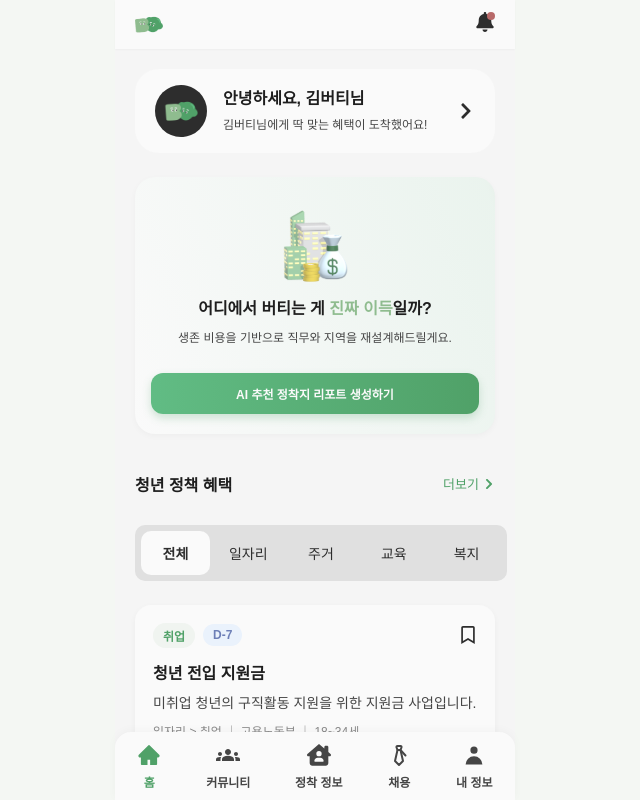
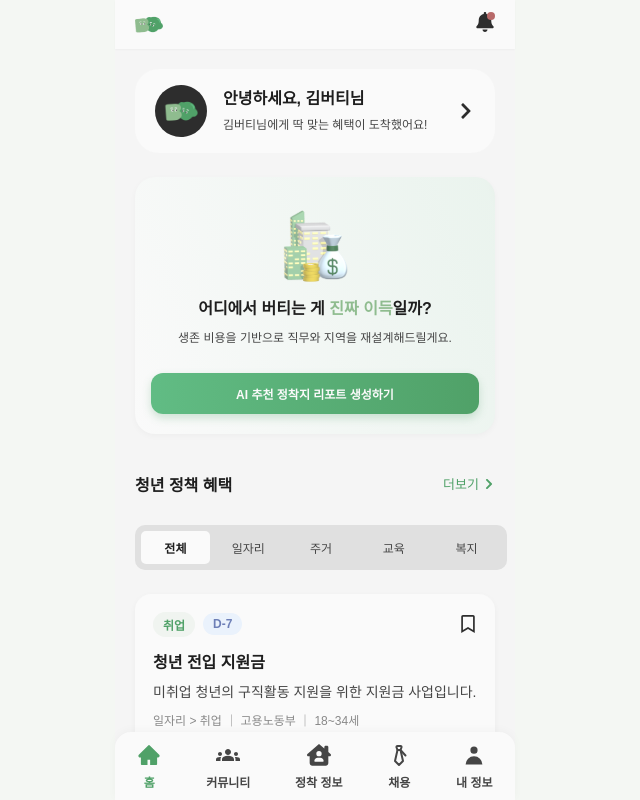
Before and after one commit to 1000hyehyang/burty-frontend, a React (Vite) app: page / in a window 1280 px wide. Shown: the top 800 px of the page, without its empty margins (325-965 px from the left). Built offline with nearby package versions, Linux system fonts and the light colour scheme; a web font is replaced by a local one.

Commit message:
feat : 카테고리 탭 분리 및 styled components prefix DOM 전달 문제 수정

```diff
--- /dev/null
+++ b/src/components/Common/CategoryTabs.tsx
@@ -0,0 +1,51 @@
+import styled from "styled-components";
+
+interface CategoryTabsProps {
+  categories: string[];
+  selected: string;
+  onSelect: (value: string) => void;
+}
+
+const Container = styled.div`
+  background-color: var(--variable-collection-bg-300);
+  border-radius: 10px;
+  width: 100%;
+  padding: 6px;
+  display: flex;
+  justify-content: space-between;
+  align-items: center;
+  gap: 4px;
+`;
+
+const Tab = styled.button<{ $active: boolean }>`
+  flex: 1;
+  padding: 8px 0;
+  font-size: 12px;
+  font-weight: ${({ $active }) => ($active ? 600 : 500)};
+  background-color: ${({ $active }) =>
+    $active ? "var(--variable-collection-bg-100)" : "transparent"};
+  border-radius: 5px;
+  color: ${({ $active }) =>
+    $active ? "var(--variable-collection-text-100)" : "var(--variable-collection-text-300)"};
+  text-align: center;
+  transition: all 0.2s ease-in-out;
+
+  &:hover {
+    background-color: ${({ $active }) =>
+      $active ? "var(--variable-collection-bg-100)" : "rgba(255,255,255,0.3)"};
+  }
+`;
+
+const CategoryTabs = ({ categories, selected, onSelect }: CategoryTabsProps) => {
+  return (
+    <Container>
+      {categories.map((cat) => (
+        <Tab key={cat} $active={selected === cat} onClick={() => onSelect(cat)}>
+          {cat}
+        </Tab>
+      ))}
+    </Container>
+  );
+};
+
+export default CategoryTabs;
--- a/src/components/Policy/PolicyCard.tsx
+++ b/src/components/Policy/PolicyCard.tsx
@@ -13,12 +13,11 @@ interface PolicyCardProps {
   isClosed?: boolean;
 }
 
-const Card = styled.div<{ closed: boolean }>`
+const Card = styled.div`
   background-color: var(--variable-collection-bg-100);
   border-radius: 16px;
   padding: 18px;
   margin-bottom: 16px;
-  opacity: ${({ closed }) => (closed ? 0.6 : 1)};
   box-shadow: 0 2px 6px rgba(0, 0, 0, 0.04);
 `;
 
@@ -35,13 +34,13 @@ const TagGroup = styled.div`
   align-items: center;
 `;
 
-const BookmarkButton = styled.button<{ active: boolean }>`
+const BookmarkButton = styled.button<{ $active: boolean }>`
   all: unset;
   cursor: pointer;
   display: flex;
   align-items: center;
-  color: ${({ active }) =>
-    active ? "#ECD089" : "var(--variable-collection-text-200)"};
+  color: ${({ $active }) =>
+    $active ? "#ECD089" : "var(--variable-collection-text-200)"};
   transition: color 0.2s;
 
   &:hover {
@@ -92,13 +91,13 @@ const PolicyCard = ({
   const toggleBookmark = () => setBookmarked((prev) => !prev);
 
   return (
-    <Card closed={isClosed}>
+    <Card>
       <Header>
         <TagGroup>
           <Badge type="primary">{category}</Badge>
           <Badge type={isClosed ? "gray" : "positive"}>{dday}</Badge>
         </TagGroup>
-        <BookmarkButton active={bookmarked} onClick={toggleBookmark}>
+        <BookmarkButton $active={bookmarked} onClick={toggleBookmark}>
           {bookmarked ? <FaBookmark /> : <FaRegBookmark />}
         </BookmarkButton>
       </Header>
--- a/src/components/Policy/PolicyTabs.tsx
+++ b/src/components/Policy/PolicyTabs.tsx
@@ -1,35 +1,6 @@
 // 📄 components/Policy/PolicyTabs.tsx
-import styled from "styled-components";
 import { useState } from "react";
-
-const Container = styled.div`
-  background-color: var(--variable-collection-bg-300);
-  border-radius: 10px;
-  width: 100%;
-  padding: 6px;
-  display: flex;
-  justify-content: space-between;
-  align-items: center;
-  gap: 4px;
-`;
-
-const Tab = styled.button<{ active: boolean }>`
-  flex: 1;
-  padding: 12px 0;
-  font-size: 14px;
-  font-weight: ${({ active }) => (active ? 700 : 500)};
-  border-radius: 10px;
-  background-color: ${({ active }) =>
-    active ? "var(--variable-collection-bg-100)" : "transparent"};
-  color: var(--variable-collection-text-200);
-  text-align: center;
-  transition: all 0.2s ease-in-out;
-
-  &:hover {
-    background-color: ${({ active }) =>
-      active ? "var(--variable-collection-bg-100)" : "rgba(255,255,255,0.3)"};
-  }
-`;
+import CategoryTabs from "../Common/CategoryTabs";
 
 const categories = ["전체", "일자리", "주거", "교육", "복지"];
 
@@ -37,17 +8,11 @@ const PolicyTabs = () => {
   const [selected, setSelected] = useState("전체");
 
   return (
-    <Container>
-      {categories.map((cat) => (
-        <Tab
-          key={cat}
-          active={selected === cat}
-          onClick={() => setSelected(cat)}
-        >
-          {cat}
-        </Tab>
-      ))}
-    </Container>
+    <CategoryTabs
+      categories={categories}
+      selected={selected}
+      onSelect={setSelected}
+    />
   );
 };
 
```
